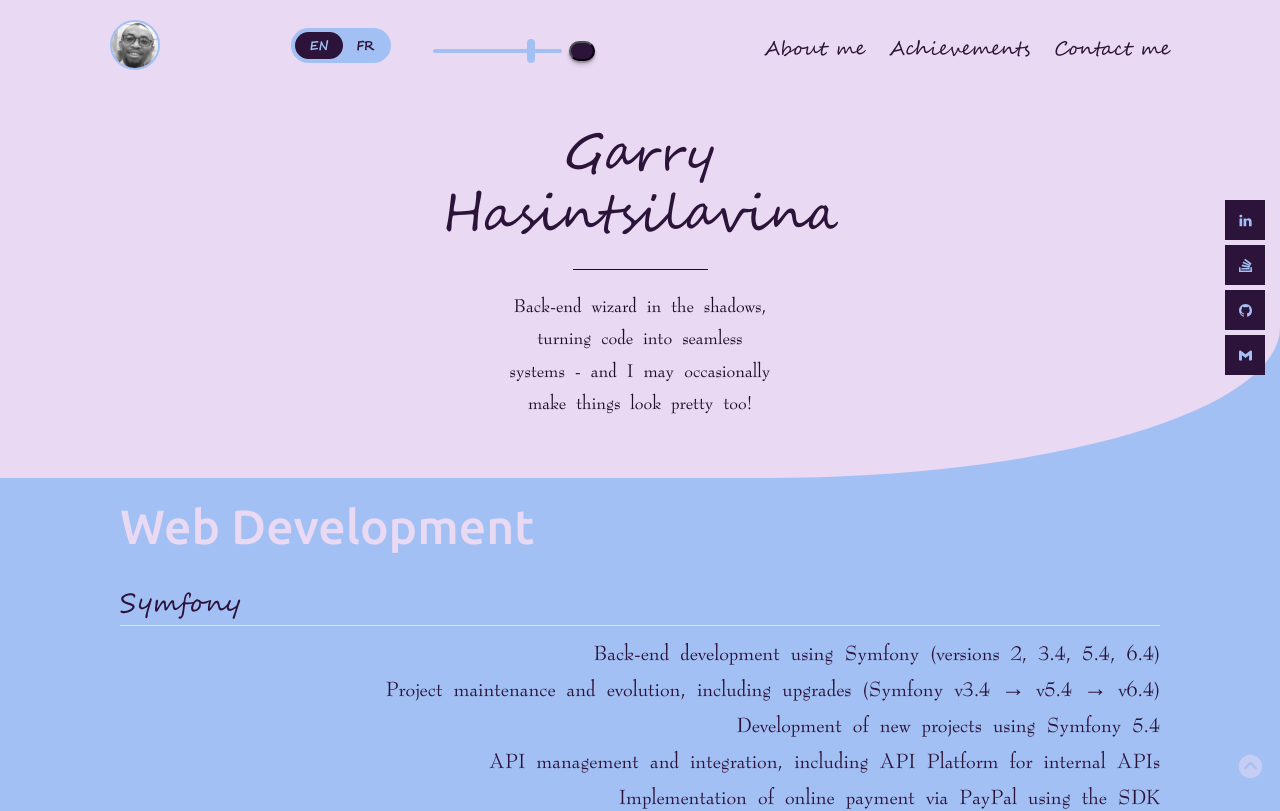
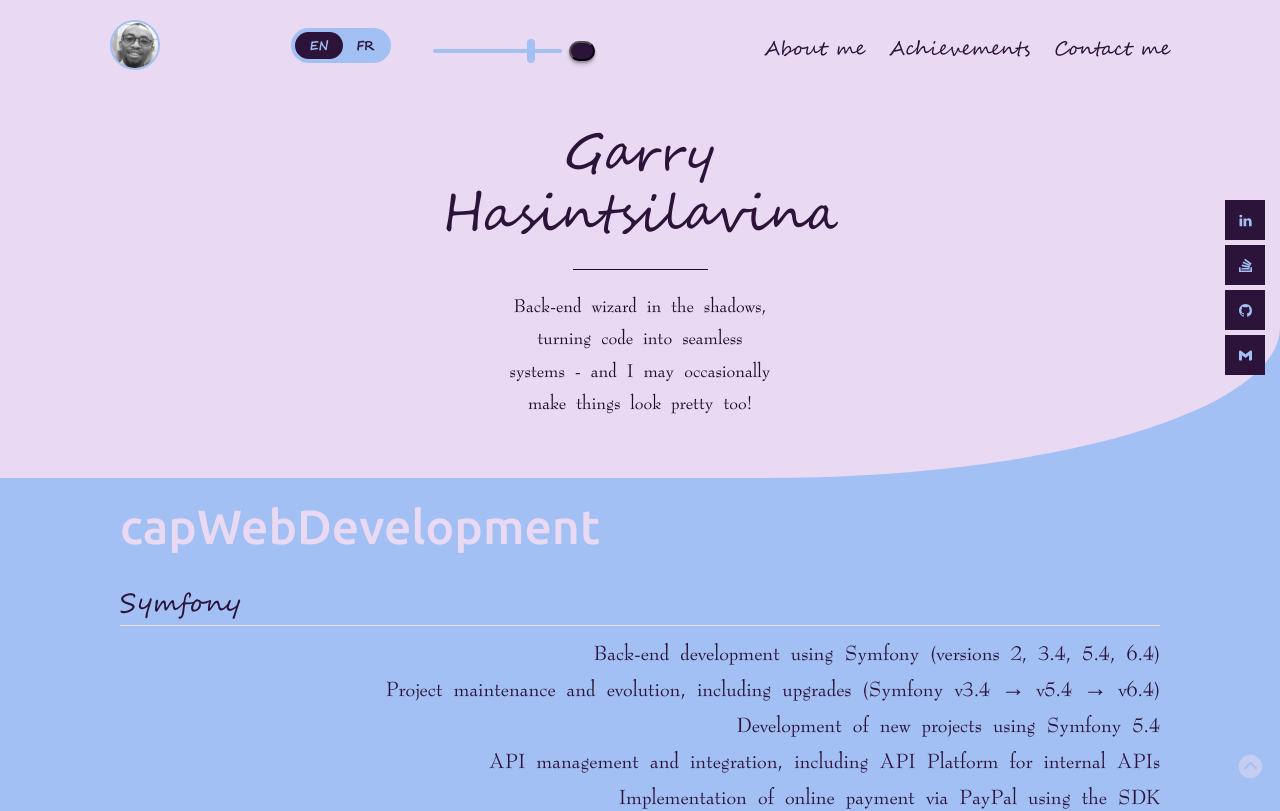
Before and after one commit to Antsamotady/ResumePortfolio, a React (Create React App) app: page /capabilities in a window 1280 px wide. Shown: the top 811 px of the page. Built offline with nearby package versions, Linux system fonts and the light colour scheme.

Commit message:
Translate class component

```diff
--- a/src/Components/Pages/Capabilities.js
+++ b/src/Components/Pages/Capabilities.js
@@ -1,4 +1,5 @@
 import React, { Component } from 'react';
+import { LanguageContext } from '../../LanguageContext';
 
 import { BsGithub } from 'react-icons/bs';
 import { ImStackoverflow } from 'react-icons/im';
@@ -9,6 +10,8 @@ import "../../Stylesheets/miniapp.css";
 import Counters from '../Counters';
 
 class Capabilities extends Component {
+  static contextType = LanguageContext;
+
   state = {
     shown: false,
     counters: [{ id: 0, value: 0 }]
@@ -58,11 +61,13 @@ class Capabilities extends Component {
   }
 
   render() {
+    const { t } = this.context;
+
     return (
       <div className="app-container">
         <div className="capabilities-container">
           <div className="job-position">
-            <h2>Web Development</h2>
+            <h2>{t('capWebDevelopment')}</h2>
             <div className="tasks">
               <div className="task">
                 <div className="tech-header">
--- a/src/LanguageContext.js
+++ b/src/LanguageContext.js
@@ -1,7 +1,7 @@
 import React, { createContext, useContext, useState } from 'react';
 import { translations } from './translations';
 
-const LanguageContext = createContext();
+export const LanguageContext = createContext();
 
 export const useLanguage = () => {
   const context = useContext(LanguageContext);
```
